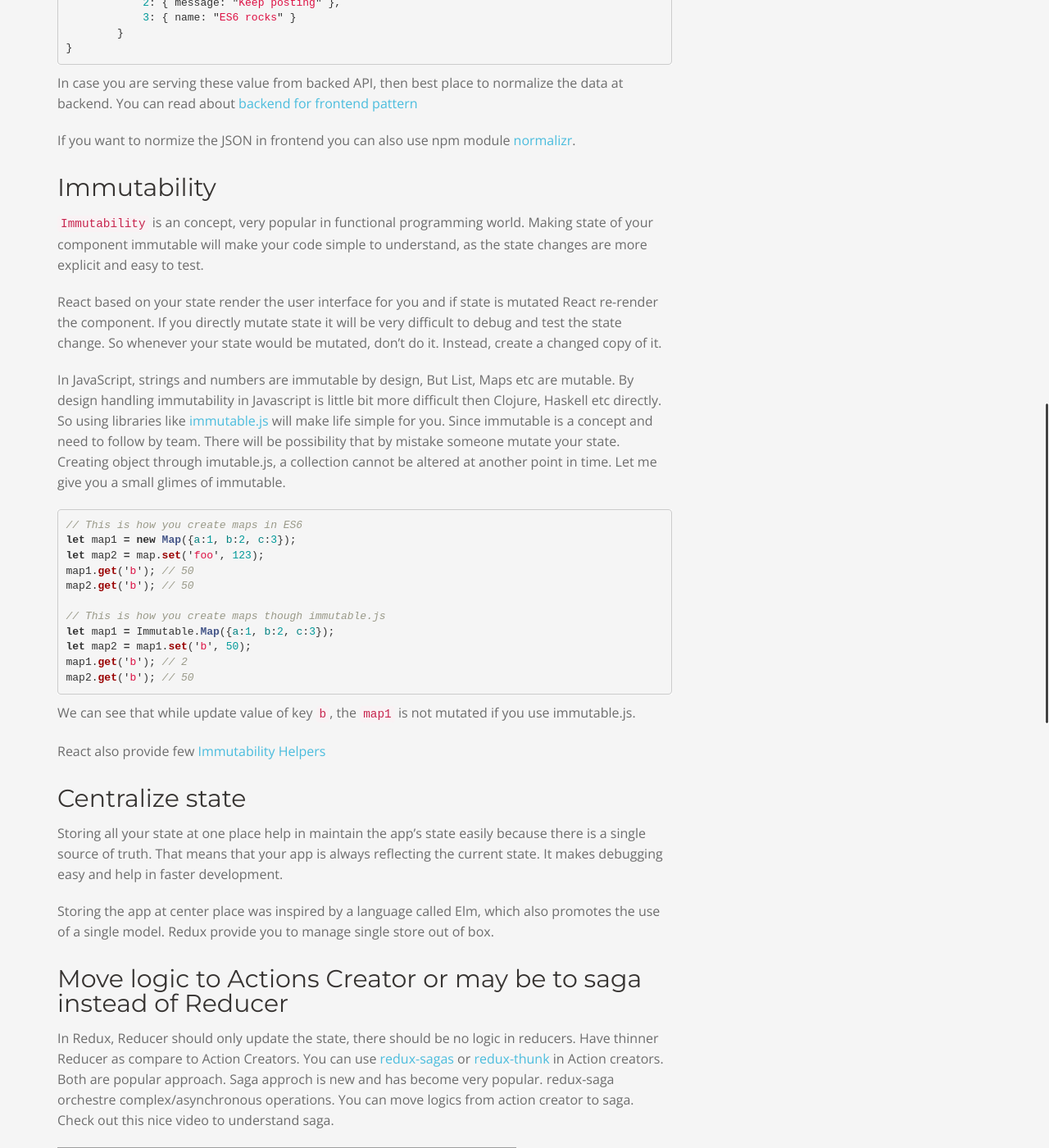
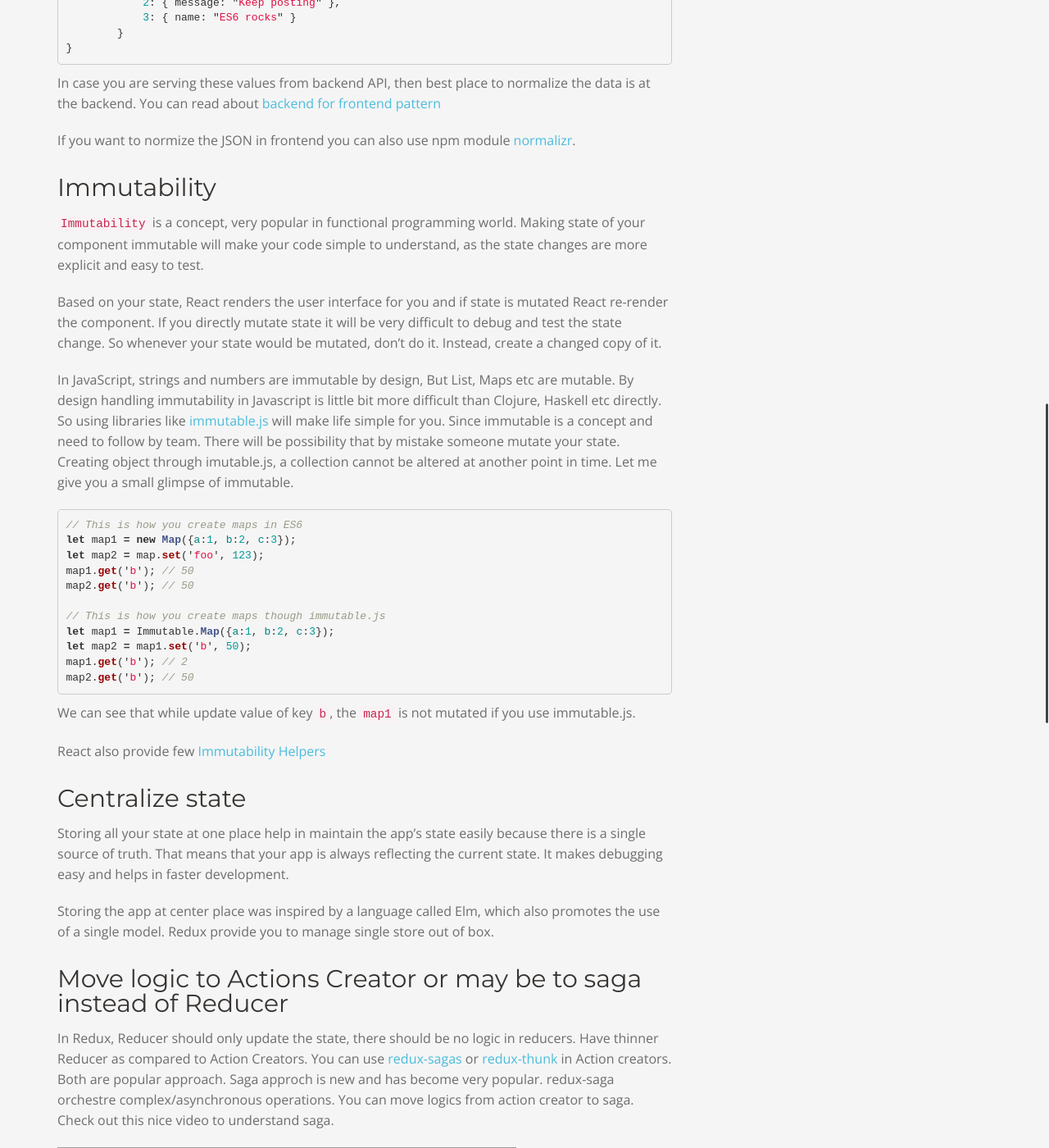
Before and after one commit to nalwayaabhishek/nalwayaabhishek.github.com, a Jekyll site: the page built from _posts/2016-05-02-react-js-best-practices.markdown, in a window 1280 px wide and 1400 px high, scrolled down 1755 px. Shown: the whole window at 82% size. Built offline with Jekyll 4.4.1, drawn with Linux system fonts in a browser that asks for light colours; comment, search, counter and statistics services are not loaded; some of the changed text lies outside the part shown; grey boxes are pictures that could not be loaded.

Commit message:
typos for react blog

```diff
--- a/_posts/2016-05-02-react-js-best-practices.markdown
+++ b/_posts/2016-05-02-react-js-best-practices.markdown
@@ -8,11 +8,11 @@
 ---
 
 
-Writing a Front end app is difficult, let me reiterate writing good quality front end app is difficult. It is easy to mess up with your frontend application as it grows. There are so many ways to do a single thing in JavaScript, saying which one is best is difficult. And over that Javascript world is moving in such a fast phase, the amount of frameworks and libraries that appear and disappear every week is very large.
+Writing a Front end app is difficult, let me reiterate writing good quality front end app is difficult. It is easy to mess up with your frontend application as it grows. There are so many ways to do a single thing in JavaScript, deciding which one is best is difficult. And over that Javascript world is moving in such a fast phase, the amount of frameworks and libraries that appear and disappear every week is very large.
 
 `React` and `Redux` is a good attempt to follow some good design principle.
 
-I am working on ReactJS from around a year now, done lot of mistakes and lot refactoring in my apps. I prefer to use [Redux](https://github.com/reactjs/redux), [Webpack](https://webpack.github.io/), [Babel](https://babeljs.io/) and [ES2015](https://babeljs.io/docs/learn-es2015/) with React. Based on my experience concluded few best practices which help to maintain your code for large based React based application, listing few of them.
+I am working on ReactJS from around a year now, done lot of mistakes and lot refactoring in my apps. I prefer to use [Redux](https://github.com/reactjs/redux), [Webpack](https://webpack.github.io/), [Babel](https://babeljs.io/) and [ES2015](https://babeljs.io/docs/learn-es2015/) with React. Based on my experience, I have concluded few best practices which helped me to maintain large React based codebase. Here I am listing few of them.
 
 ## Avoid Nested state
 
@@ -71,19 +71,19 @@
 
 {% endhighlight %}
 
-In case you are serving these value from backed API, then best place to normalize the data at backend. You can read about [backend for frontend pattern](https://www.thoughtworks.com/insights/blog/bff-soundcloud)
+In case you are serving these values from backend API, then best place to normalize the data is at the backend. You can read about [backend for frontend pattern](https://www.thoughtworks.com/insights/blog/bff-soundcloud)
 
 If you want to normize the JSON in frontend you can also use npm module [normalizr](https://github.com/gaearon/normalizr).
 
 
 ## Immutability
 
-`Immutability` is an concept, very popular in functional programming world. Making state of your component immutable will make your code simple to understand, as the state changes are more explicit and easy to test.
+`Immutability` is a concept, very popular in functional programming world. Making state of your component immutable will make your code simple to understand, as the state changes are more explicit and easy to test.
 
-React based on your state render the user interface for you and if state is mutated React re-render the component. If you directly mutate state it will be very difficult to debug and test the state change. So whenever your state would be mutated, don’t do it. Instead, create a changed copy of it.
+Based on your state, React renders the user interface for you and if state is mutated React re-render the component. If you directly mutate state it will be very difficult to debug and test the state change. So whenever your state would be mutated, don’t do it. Instead, create a changed copy of it.
 
-In JavaScript, strings and numbers are immutable by design, But List, Maps etc are  mutable. By design handling immutability in Javascript is little bit more difficult then Clojure, Haskell etc directly. So using libraries like [immutable.js](https://github.com/facebook/immutable-js/wiki/Immutable-as-React-state) will make life simple for you.
-Since immutable is a concept and need to follow by team. There will be possibility that by mistake someone mutate your state. Creating object through imutable.js, a collection cannot be altered at another point in time. Let me give you a small glimes of immutable.
+In JavaScript, strings and numbers are immutable by design, But List, Maps etc are  mutable. By design handling immutability in Javascript is little bit more difficult than Clojure, Haskell etc directly. So using libraries like [immutable.js](https://github.com/facebook/immutable-js/wiki/Immutable-as-React-state) will make life simple for you.
+Since immutable is a concept and need to follow by team. There will be possibility that by mistake someone mutate your state. Creating object through imutable.js, a collection cannot be altered at another point in time. Let me give you a small glimpse of immutable.
 
 {% highlight javascript %}
 // This is how you create maps in ES6
@@ -106,7 +106,7 @@
 
 ## Centralize state
 
-Storing all your state at one place help in maintain the app's state easily because there is a single source of truth. That means that your app is always reflecting the current state. It makes debugging easy and help in faster development.
+Storing all your state at one place help in maintain the app's state easily because there is a single source of truth. That means that your app is always reflecting the current state. It makes debugging easy and helps in faster development.
 
 Storing the app at center place was inspired by a language called Elm, which also promotes the use of a single model. Redux provide you to manage single store out of box.
 
@@ -114,7 +114,7 @@
 ## Move logic to Actions Creator or may be to saga instead of Reducer
 
 In Redux, Reducer should only update the state, there should be no logic in reducers.
-Have thinner Reducer as compare to Action Creators.
+Have thinner Reducer as compared to Action Creators.
 You can use [redux-sagas](https://github.com/yelouafi/redux-saga) or [redux-thunk](https://github.com/gaearon/redux-thunk) in Action creators. Both are popular approach. Saga approch is new and has become very popular. redux-saga orchestre complex/asynchronous operations. You can move logics from action creator to saga. Check out this nice video to understand saga.
 
 <div>
```
Also changed, not shown: other parts of _posts/2016-05-02-react-js-best-practices.markdown (+4 -4 lines).
